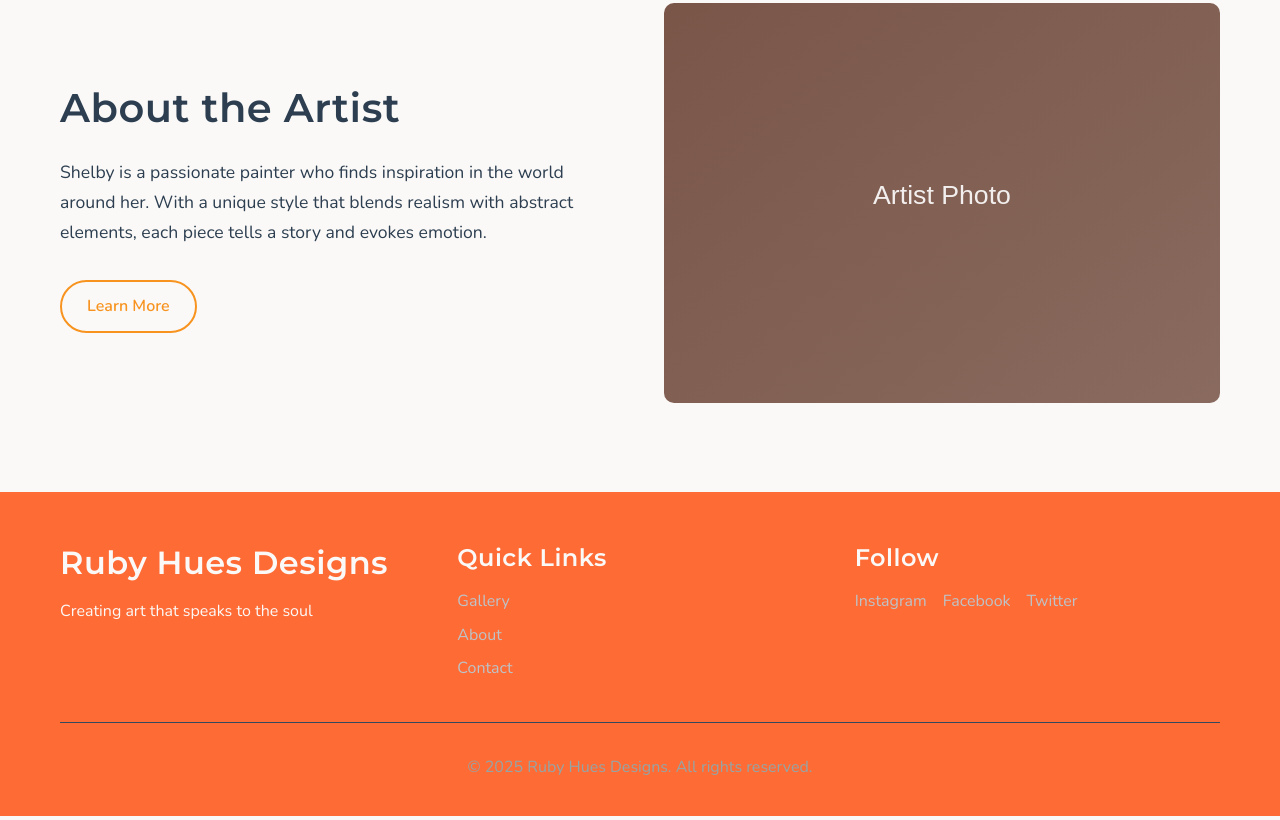
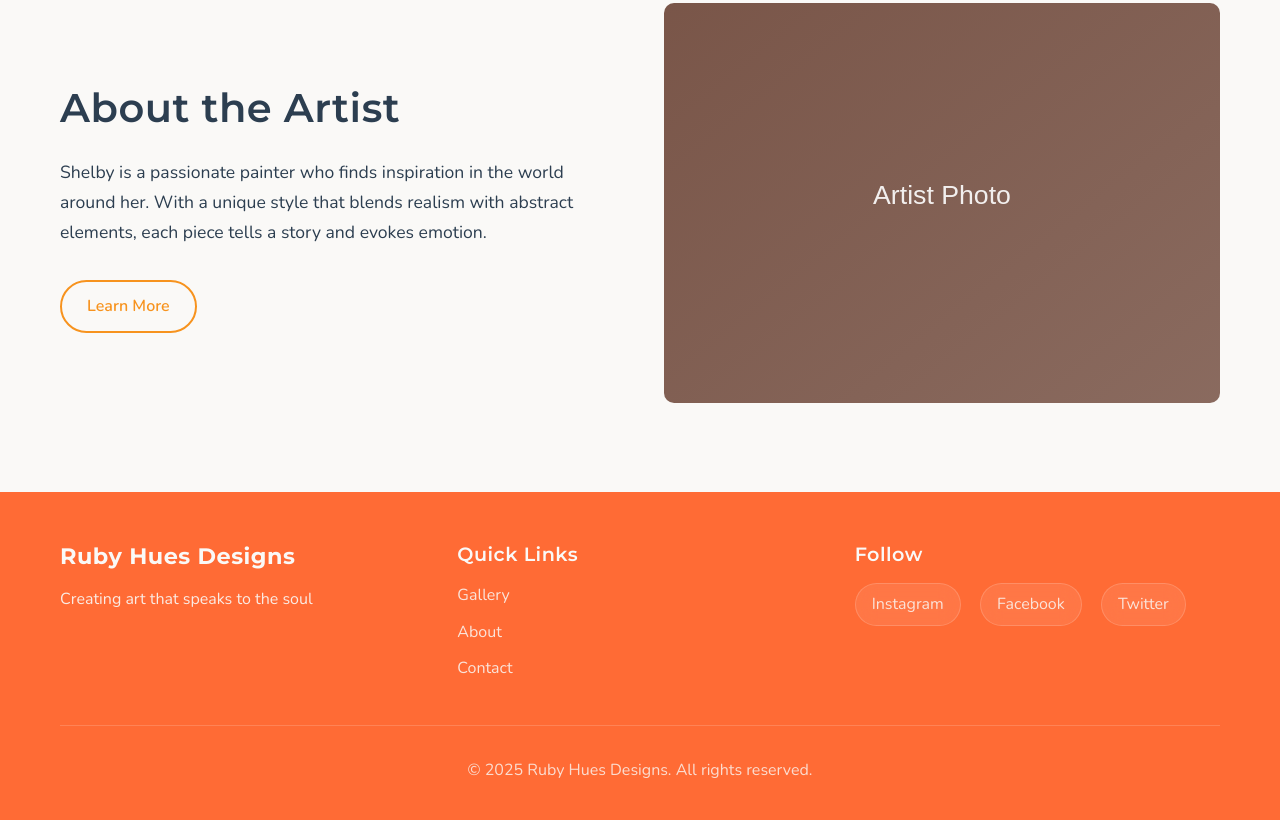
Before and after one commit to rubyhues2025-blip/shelby-website, a plain HTML site: page index.html in a window 1280 px wide. Shown: the part 1554-2374 px from the top of the page. Drawn offline with nearby package versions, Linux system fonts and the light colour scheme.

Commit message:
Update footer text color for readability

```diff
--- a/css/styles.css
+++ b/css/styles.css
@@ -315,6 +315,20 @@ p {
 .footer-section h3,
 .footer-section h4 {
     margin-bottom: 1rem;
+    color: var(--white);
+    font-size: 1.2rem;
+}
+
+.footer-section h3 {
+    font-size: 1.4rem;
+    font-weight: 700;
+}
+
+.footer-section p {
+    color: var(--white);
+    font-size: 1rem;
+    line-height: 1.6;
+    opacity: 0.9;
 }
 
 .footer-links {
@@ -322,31 +336,55 @@ p {
 }
 
 .footer-links li {
-    margin-bottom: 0.5rem;
+    margin-bottom: 0.7rem;
 }
 
 .footer-links a,
 .social-link {
-    color: #bdc3c7;
+    color: var(--white);
     text-decoration: none;
     transition: var(--transition);
+    font-size: 1rem;
+    opacity: 0.85;
+    font-weight: 400;
 }
 
 .footer-links a:hover,
 .social-link:hover {
-    color: var(--white);
+    color: var(--pure-white);
+    opacity: 1;
+    transform: translateX(5px);
+    text-shadow: 0 0 8px rgba(255, 255, 255, 0.5);
 }
 
 .social-links {
     display: flex;
-    gap: 1rem;
+    gap: 1.2rem;
+    flex-wrap: wrap;
+}
+
+.social-link {
+    padding: 8px 16px;
+    background: rgba(255, 255, 255, 0.1);
+    border-radius: 25px;
+    font-weight: 500;
+    backdrop-filter: blur(10px);
+    border: 1px solid rgba(255, 255, 255, 0.2);
+}
+
+.social-link:hover {
+    background: var(--secondary-color);
+    transform: translateY(-2px);
+    box-shadow: 0 4px 12px rgba(0, 0, 0, 0.2);
 }
 
 .footer-bottom {
     text-align: center;
     padding-top: 2rem;
-    border-top: 1px solid #34495e;
-    color: #95a5a6;
+    border-top: 1px solid rgba(255, 255, 255, 0.2);
+    color: var(--white);
+    font-size: 1rem;
+    opacity: 0.8;
 }
 
 /* Gallery Page Styles */
```
